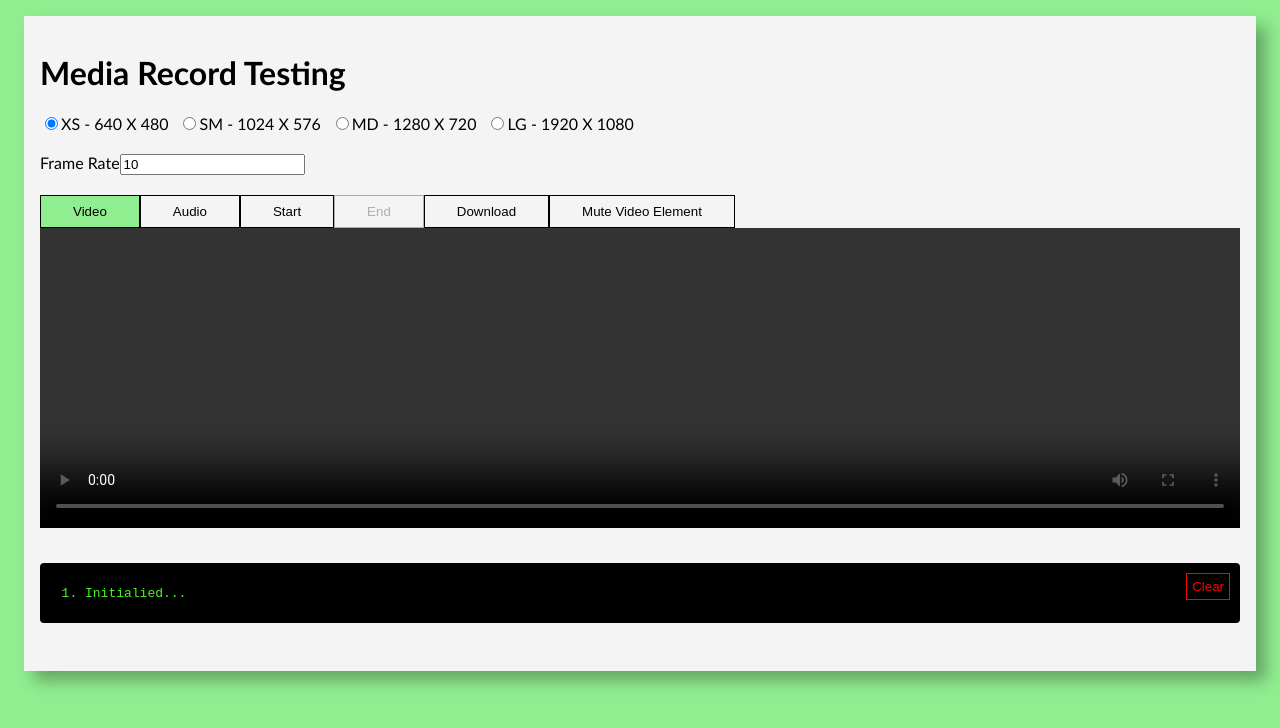
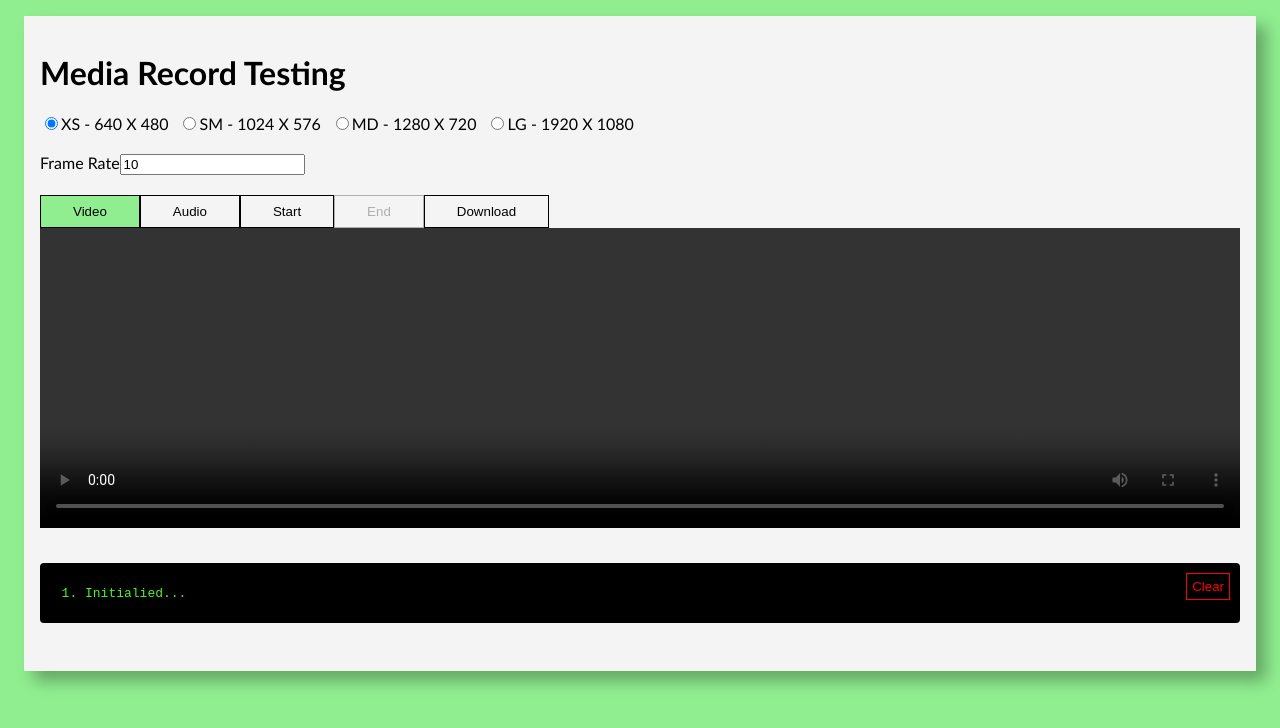
Before and after one commit to arunpraba/media-recorder-api-testing, a React (Create React App) app: page / in a window 1280 px wide. Shown: the top 728 px of the page. Built offline with nearby package versions, Linux system fonts and the light colour scheme.

Commit message:
Video Element

```diff
--- a/src/App.js
+++ b/src/App.js
@@ -45,7 +45,7 @@ export default function App() {
   const [recording, setIsRecording] = useState(false);
   const [videoSize, setVideoSize] = useState('xs')
   const [frameRate, setFrameRate] = useState(10)
-  const [videoElemMuted, setVideoElemMuted] = useState(false)
+
 
   const preview = () => {
     setIsRecording(false);
@@ -199,13 +199,10 @@ export default function App() {
         <button className="stop" disabled={recording} onClick={download}>
           Download
         </button>
-        <button className="stop" disabled={recording} onClick={() => setVideoElemMuted(prev => !prev)}>
-          {videoElemMuted ? 'Un Mute' : 'Mute'} Video Element
-        </button>
       </div>
 
       {mimeType === videoType ? (
-        <video ref={mediaRef} controls autoPlay muted={videoElemMuted} playsInline></video>
+        <video ref={mediaRef} controls autoPlay playsInline></video>
       ) : (
         <div className="audio">
           <audio ref={mediaRef} controls autoPlay playsInline></audio>
```
